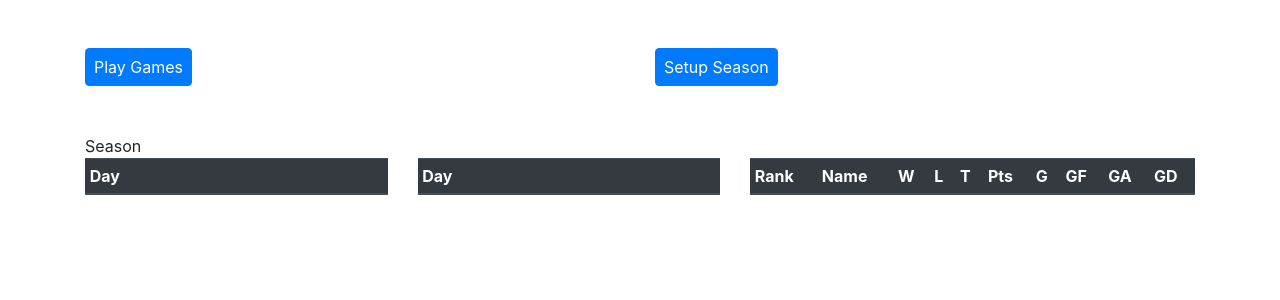
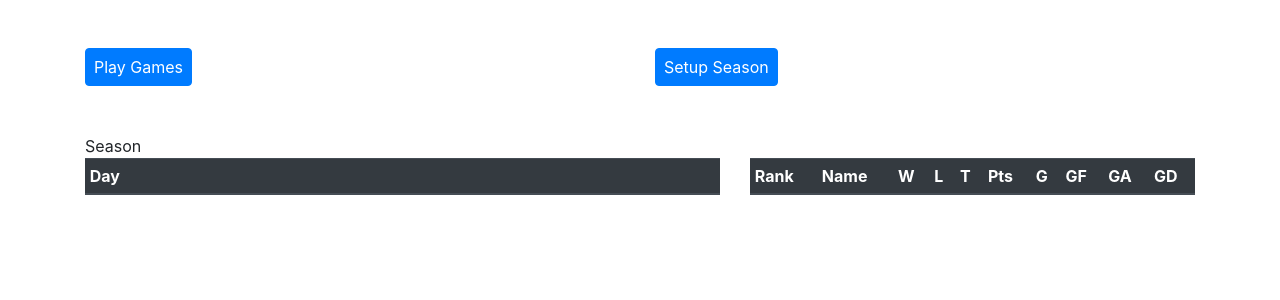
Before and after one commit to jodyunter/teampython, a Flask app: template teams/templates/homepage.html in a window 1280 px wide. Shown: the part 56-356 px from the top of the page. Run offline with Flask 2, Linux system fonts and the light colour scheme; the template is opened without the code that fills it, so the values that code supplies are empty; some libraries are stand-ins or nearby versions.

Commit message:
Can now run the seasons through the app

```diff
--- a/teams/templates/homepage.html
+++ b/teams/templates/homepage.html
@@ -18,8 +18,8 @@
         </div>
     </div>
     <div class="row">
-        {% if not view.current_data.current_day == 1 %}
-        <div class="col-sm">
+        {% if view.current_data.current_day > 1 %}
+        <div class="col">
             {% with day=view.current_data.current_day -1, games=view.yesterday_games %}
                 {% set game_list_class = "" %}
                 {% set today = False %}
@@ -27,7 +27,7 @@
             {% endwith %}
         </div>
         {% endif %}
-        <div class="col-sm">
+        <div class="col">
             {% with day=view.current_data.current_day, games=view.games %}
             {% set game_list_class = "" %}
             {% set today = True %}
--- a/teams/templates/main.html
+++ b/teams/templates/main.html
@@ -20,7 +20,7 @@
   <div class="collapse navbar-collapse" id="navbarSupportedContent">
     <ul class="navbar-nav mr-auto">
       <li class="nav-item active">
-        <a class="nav-link" href="#">Home <span class="sr-only">(current)</span></a>
+        <a class="nav-link" href="/">Home <span class="sr-only">(current)</span></a>
       </li>
       <li class="nav-item">
         <a class="nav-link" href="#">Link</a>
```
